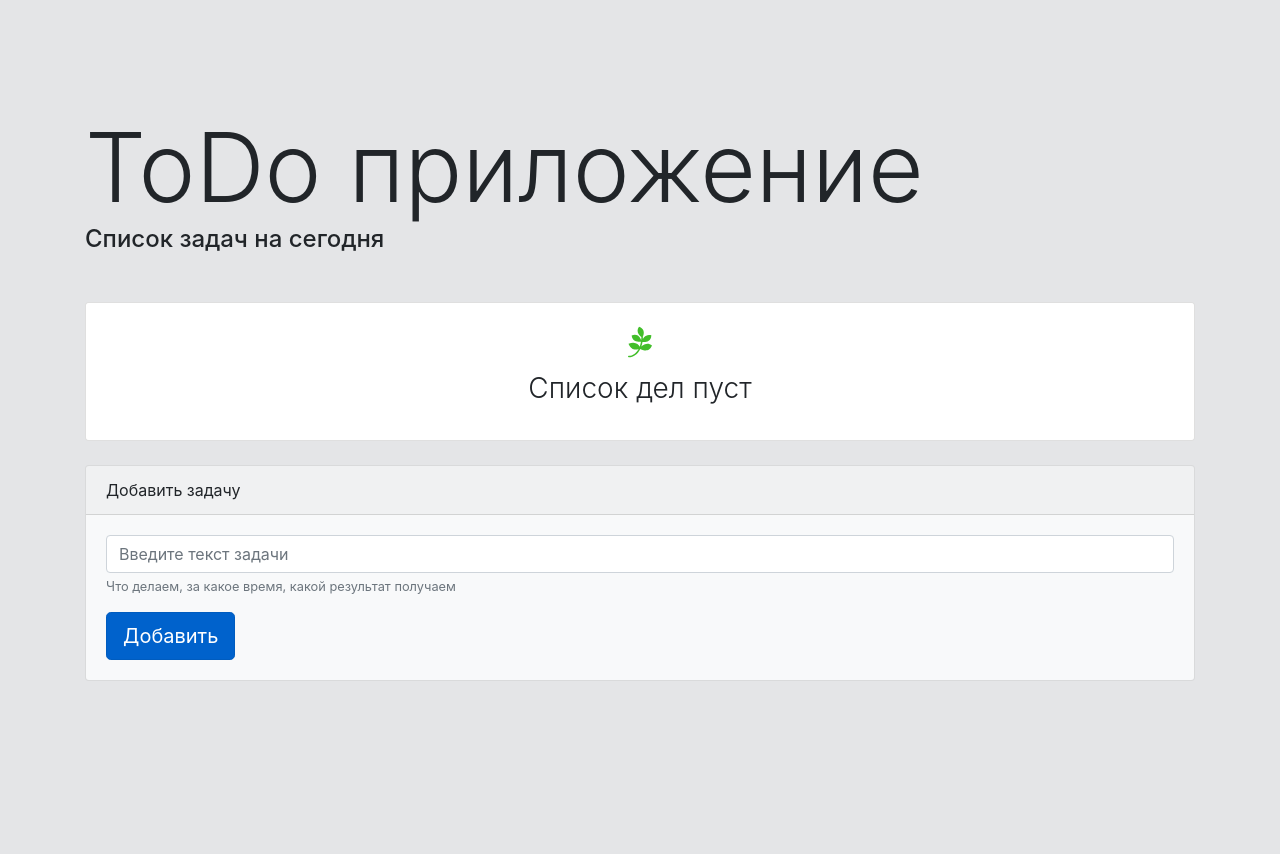
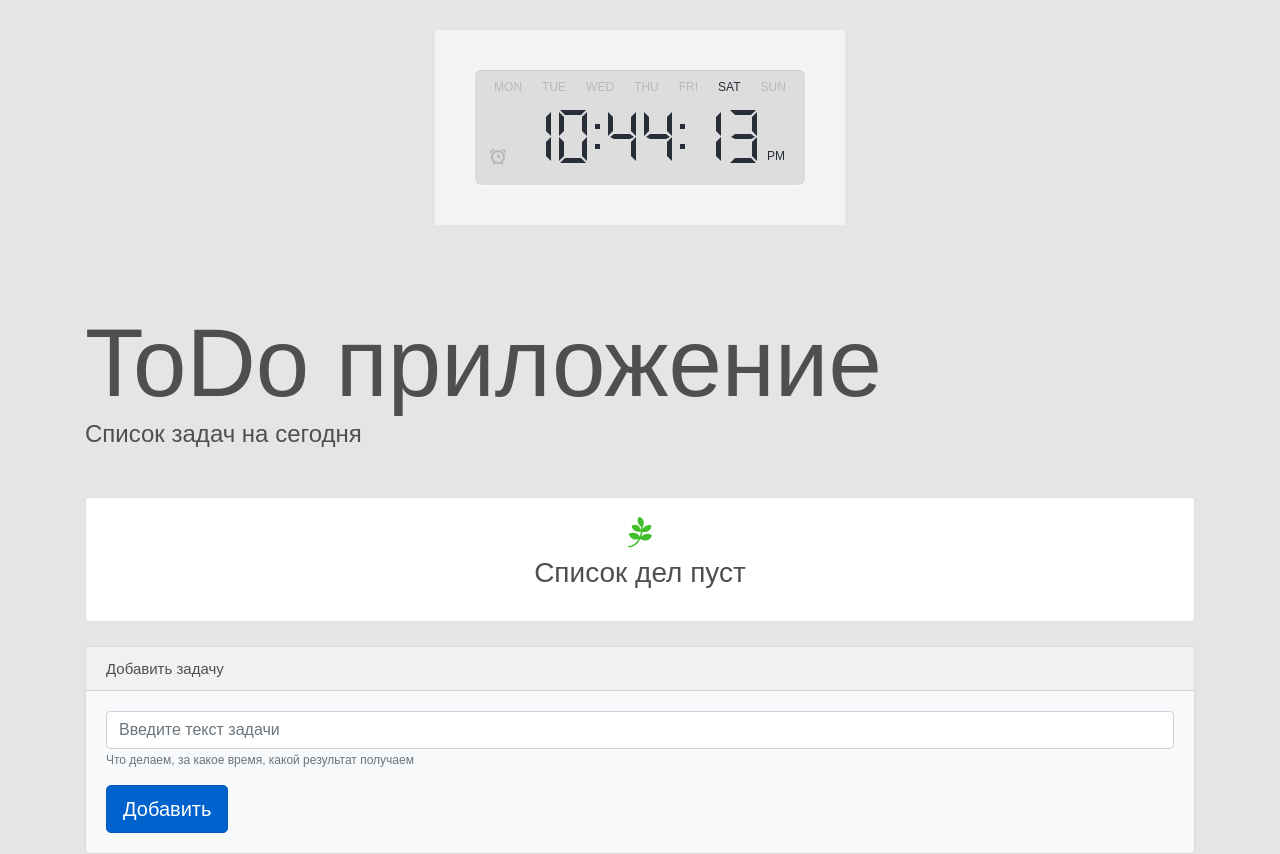
Before and after one commit to Vadim1983/todo, a website: page app/index.html in a window 1280 px wide. Both pictures are taken after a click on the element "Список дел пуст". Before the commit the page ends 800 px from the top, so only its background shows below. Drawn offline with nearby package versions, Linux system fonts and the light colour scheme.

Commit message:
release 1.1

```diff
--- /dev/null
+++ b/app/css/styles.css
@@ -0,0 +1,453 @@
+/*-------------------------
+	Simple reset
+--------------------------*/
+
+
+*{
+	margin:0;
+	padding:0;
+}
+
+
+/*-------------------------
+	General Styles
+--------------------------*/
+
+
+html{
+	background:url('../img/bg.jpg') #dbe4e6;
+}
+
+body{
+	font:15px/1.3 Arial, sans-serif;
+	color: #4f4f4f;
+}
+
+a, a:visited {
+	outline:none;
+	color:#389dc1;
+}
+
+a:hover{
+	text-decoration:none;
+}
+
+section, footer, header, aside{
+	display: block;
+}
+
+
+/*-------------------------
+	The clocks
+--------------------------*/
+
+
+#clock{
+	width:410px;
+	padding:40px;
+	margin:0 auto;
+	position:relative;
+}
+
+#clock:after{
+	content:'';
+	position:absolute;
+	width:400px;
+	height:20px;
+	border-radius:100%;
+	left:50%;
+	margin-left:-200px;
+	bottom:2px;
+	z-index:-1;
+}
+
+
+#clock .display{
+	text-align:center;
+	padding: 40px 15px 20px;
+	border-radius:6px;
+	position:relative;
+	height: 115px;
+}
+
+
+/*-------------------------
+	Light color theme
+--------------------------*/
+
+
+#clock.light{
+	background-color:#f3f3f3;
+	color:#272e38;
+}
+
+#clock.light:after{
+	box-shadow:0 4px 10px rgba(0,0,0,0.15);
+}
+
+#clock.light .digits div span{
+	background-color:#272e38;
+	border-color:#272e38;
+}
+
+#clock.light .digits div.dots:before,
+#clock.light .digits div.dots:after{
+	background-color:#272e38;
+}
+
+#clock.light .alarm{
+	background:url('../img/alarm_light.jpg');
+}
+
+#clock.light .display{
+	background-color:#dddddd;
+	box-shadow:0 1px 1px rgba(0,0,0,0.08) inset, 0 1px 1px #fafafa;
+}
+
+
+/*-------------------------
+	Dark color theme
+--------------------------*/
+
+
+#clock.dark{
+	background-color:#272e38;
+	color:#cacaca;
+}
+
+#clock.dark:after{
+	box-shadow:0 4px 10px rgba(0,0,0,0.3);
+}
+
+#clock.dark .digits div span{
+	background-color:#cacaca;
+	border-color:#cacaca;
+}
+
+#clock.dark .alarm{
+	background:url('../img/alarm_dark.jpg');
+}
+
+#clock.dark .display{
+	background-color:#0f1620;
+	box-shadow:0 1px 1px rgba(0,0,0,0.08) inset, 0 1px 1px #2d3642;
+}
+
+#clock.dark .digits div.dots:before,
+#clock.dark .digits div.dots:after{
+	background-color:#cacaca;
+}
+
+
+/*-------------------------
+	The Digits
+--------------------------*/
+
+
+#clock .digits div{
+	text-align:left;
+	position:relative;
+	width: 28px;
+	height:50px;
+	display:inline-block;
+	margin:0 4px;
+}
+
+#clock .digits div span{
+	opacity:0;
+	position:absolute;
+
+	-webkit-transition:0.25s;
+	-moz-transition:0.25s;
+	transition:0.25s;
+}
+
+#clock .digits div span:before,
+#clock .digits div span:after{
+	content:'';
+	position:absolute;
+	width:0;
+	height:0;
+	border:5px solid transparent;
+}
+
+#clock .digits .d1{			height:5px;width:16px;top:0;left:6px;}
+#clock .digits .d1:before{	border-width:0 5px 5px 0;border-right-color:inherit;left:-5px;}
+#clock .digits .d1:after{	border-width:0 0 5px 5px;border-left-color:inherit;right:-5px;}
+
+#clock .digits .d2{			height:5px;width:16px;top:24px;left:6px;}
+#clock .digits .d2:before{	border-width:3px 4px 2px;border-right-color:inherit;left:-8px;}
+#clock .digits .d2:after{	border-width:3px 4px 2px;border-left-color:inherit;right:-8px;}
+
+#clock .digits .d3{			height:5px;width:16px;top:48px;left:6px;}
+#clock .digits .d3:before{	border-width:5px 5px 0 0;border-right-color:inherit;left:-5px;}
+#clock .digits .d3:after{	border-width:5px 0 0 5px;border-left-color:inherit;right:-5px;}
+
+#clock .digits .d4{			width:5px;height:14px;top:7px;left:0;}
+#clock .digits .d4:before{	border-width:0 5px 5px 0;border-bottom-color:inherit;top:-5px;}
+#clock .digits .d4:after{	border-width:0 0 5px 5px;border-left-color:inherit;bottom:-5px;}
+
+#clock .digits .d5{			width:5px;height:14px;top:7px;right:0;}
+#clock .digits .d5:before{	border-width:0 0 5px 5px;border-bottom-color:inherit;top:-5px;}
+#clock .digits .d5:after{	border-width:5px 0 0 5px;border-top-color:inherit;bottom:-5px;}
+
+#clock .digits .d6{			width:5px;height:14px;top:32px;left:0;}
+#clock .digits .d6:before{	border-width:0 5px 5px 0;border-bottom-color:inherit;top:-5px;}
+#clock .digits .d6:after{	border-width:0 0 5px 5px;border-left-color:inherit;bottom:-5px;}
+
+#clock .digits .d7{			width:5px;height:14px;top:32px;right:0;}
+#clock .digits .d7:before{	border-width:0 0 5px 5px;border-bottom-color:inherit;top:-5px;}
+#clock .digits .d7:after{	border-width:5px 0 0 5px;border-top-color:inherit;bottom:-5px;}
+
+
+/* 1 */
+
+#clock .digits div.one .d5,
+#clock .digits div.one .d7{
+	opacity:1;
+}
+
+/* 2 */
+
+#clock .digits div.two .d1,
+#clock .digits div.two .d5,
+#clock .digits div.two .d2,
+#clock .digits div.two .d6,
+#clock .digits div.two .d3{
+	opacity:1;
+}
+
+/* 3 */
+
+#clock .digits div.three .d1,
+#clock .digits div.three .d5,
+#clock .digits div.three .d2,
+#clock .digits div.three .d7,
+#clock .digits div.three .d3{
+	opacity:1;
+}
+
+/* 4 */
+
+#clock .digits div.four .d5,
+#clock .digits div.four .d2,
+#clock .digits div.four .d4,
+#clock .digits div.four .d7{
+	opacity:1;
+}
+
+/* 5 */
+
+#clock .digits div.five .d1,
+#clock .digits div.five .d2,
+#clock .digits div.five .d4,
+#clock .digits div.five .d3,
+#clock .digits div.five .d7{
+	opacity:1;
+}
+
+/* 6 */
+
+#clock .digits div.six .d1,
+#clock .digits div.six .d2,
+#clock .digits div.six .d4,
+#clock .digits div.six .d3,
+#clock .digits div.six .d6,
+#clock .digits div.six .d7{
+	opacity:1;
+}
+
+
+/* 7 */
+
+#clock .digits div.seven .d1,
+#clock .digits div.seven .d5,
+#clock .digits div.seven .d7{
+	opacity:1;
+}
+
+/* 8 */
+
+#clock .digits div.eight .d1,
+#clock .digits div.eight .d2,
+#clock .digits div.eight .d3,
+#clock .digits div.eight .d4,
+#clock .digits div.eight .d5,
+#clock .digits div.eight .d6,
+#clock .digits div.eight .d7{
+	opacity:1;
+}
+
+/* 9 */
+
+#clock .digits div.nine .d1,
+#clock .digits div.nine .d2,
+#clock .digits div.nine .d3,
+#clock .digits div.nine .d4,
+#clock .digits div.nine .d5,
+#clock .digits div.nine .d7{
+	opacity:1;
+}
+
+/* 0 */
+
+#clock .digits div.zero .d1,
+#clock .digits div.zero .d3,
+#clock .digits div.zero .d4,
+#clock .digits div.zero .d5,
+#clock .digits div.zero .d6,
+#clock .digits div.zero .d7{
+	opacity:1;
+}
+
+
+/* The dots */
+
+#clock .digits div.dots{
+	width:5px;
+}
+
+#clock .digits div.dots:before,
+#clock .digits div.dots:after{
+	width:5px;
+	height:5px;
+	content:'';
+	position:absolute;
+	left:0;
+	top:14px;
+}
+
+#clock .digits div.dots:after{
+	top:34px;
+}
+
+
+/*-------------------------
+	The Alarm
+--------------------------*/
+
+
+#clock .alarm{
+	width:16px;
+	height:16px;
+	bottom:20px;
+	background:url('../img/alarm_light.jpg');
+	position:absolute;
+	opacity:0.2;
+}
+
+#clock .alarm.active{
+	opacity:1;
+}
+
+
+/*-------------------------
+	Weekdays
+--------------------------*/
+
+
+#clock .weekdays{
+	font-size:12px;
+	position:absolute;
+	width:100%;
+	top:10px;
+	left:0;
+	text-align:center;
+}
+
+
+#clock .weekdays span{
+	opacity:0.2;
+	padding:0 10px;
+}
+
+#clock .weekdays span.active{
+	opacity:1;
+}
+
+
+/*-------------------------
+		AM/PM
+--------------------------*/
+
+
+#clock .ampm{
+	position:absolute;
+	bottom:20px;
+	right:20px;
+	font-size:12px;
+}
+
+
+/*-------------------------
+		Button
+--------------------------*/
+
+
+.button-holder{
+	text-align:center;
+	padding-top: 20px;
+}
+
+a.button{
+	background-color:#f6a7b3;
+
+	background-image:-webkit-linear-gradient(top, #f6a7b3, #f0a3af);
+	background-image:-moz-linear-gradient(top, #f6a7b3, #f0a3af);
+	background-image:linear-gradient(top, #f6a7b3, #f0a3af);
+
+	border:1px solid #eb9ba7;
+	border-radius:2px;
+
+	box-shadow:0 2px 2px #ccc;
+
+	color:#fff;
+	text-decoration: none !important;
+	padding:15px 20px;
+	display:inline-block;
+	cursor:pointer;
+}
+
+a.button:hover{
+	opacity:0.9;
+}
+
+
+/*----------------------------
+	The Demo Footer
+-----------------------------*/
+
+
+footer{
+
+	width: 770px;
+	font: normal 16px Arial, Helvetica, sans-serif;
+	padding: 15px 35px;
+	position: fixed;
+	bottom: 0;
+	left: 50%;
+	margin-left: -420px;
+
+	background-color:#1f1f1f;
+
+	background-image:-webkit-linear-gradient(top, #1f1f1f, #101010);
+	background-image:-moz-linear-gradient(top, #1f1f1f, #101010);
+	background-image:linear-gradient(top, #1f1f1f, #101010);
+
+	border-radius:2px 2px 0 0;
+
+	box-shadow: 0 -1px 4px rgba(0,0,0,0.4);
+	z-index:1;
+}
+
+footer a.ec{
+	font-weight:normal;
+	font-size:16px !important;
+	text-decoration:none !important;
+	display:block;
+	margin-right: 300px;
+	text-overflow:ellipsis;
+	white-space: nowrap;
+	color:#bfbfbf !important;
+	z-index:1;
+}
--- a/app/index.html
+++ b/app/index.html
@@ -5,17 +5,28 @@
   <meta name="viewport" content="width=device-width, initial-scale=1, shrink-to-fit=no"/>
   <link rel="stylesheet" href="https://maxcdn.bootstrapcdn.com/bootstrap/4.0.0/css/bootstrap.min.css"
         integrity="sha384-Gn5384xqQ1aoWXA+058RXPxPg6fy4IWvTNh0E263XmFcJlSAwiGgFAW/dAiS6JXm" crossorigin="anonymous"/>
+  <link rel="stylesheet" href="css/styles.css"/>
   <link rel="stylesheet" href="css/main.css"/>
   <title>ToDo приложение</title>
 </head>
 <body>
 <div class="container">
+  <div id="clock" class="light">
+    <div class="display">
+      <div class="weekdays"></div>
+      <div class="ampm"></div>
+      <div class="alarm"></div>
+      <div class="digits"></div>
+    </div>
+    <!--<div class="button-holder">-->
+      <!--<a class="button">Другая тема</a>-->
+    <!--</div>-->
+  </div>
   <div class="notify-holder" id="notifyHolder"></div>
   <div class="display-1 mb2">ToDo приложение</div>
   <div class="h4 mb-5">Список задач на сегодня</div>
 
   <!-- TO DO list of tasks-->
-
   <div class="card mb-4">
     <ul class="list-group list-group-flush" id="listOfTasks">
       <li id="emptyList" class="list-group-item empty-list">
@@ -44,11 +55,12 @@
       </form>
     </div>
   </div>
-  <!-- TO DO form add tasks-->
+  <!-- TO DO form add tasks ended-->
 
 </div>
 
 <script src="https://cdnjs.cloudflare.com/ajax/libs/jquery/3.3.1/jquery.min.js"></script>
+<script src="http://cdnjs.cloudflare.com/ajax/libs/moment.js/2.0.0/moment.min.js"></script>
 <script src="https://cdnjs.cloudflare.com/ajax/libs/popper.js/1.12.9/umd/popper.min.js"
         integrity="sha384-ApNbgh9B+Y1QKtv3Rn7W3mgPxhU9K/ScQsAP7hUibX39j7fakFPskvXusvfa0b4Q"
         crossorigin="anonymous"></script>
@@ -58,6 +70,8 @@
 <script defer src="https://use.fontawesome.com/releases/v5.0.10/js/all.js"
         integrity="sha384-slN8GvtUJGnv6ca26v8EzVaR9DC58QEwsIk9q1QXdCU8Yu8ck/tL/5szYlBbqmS+"
         crossorigin="anonymous"></script>
+<script src="js/script.js"></script>
 <script src="js/main.js"></script>
+
 </body>
 </html>
--- /dev/null
+++ b/app/js/script.js
@@ -0,0 +1,107 @@
+$(function(){
+
+	// Cache some selectors
+
+	var clock = $('#clock'),
+		alarm = clock.find('.alarm'),
+		ampm = clock.find('.ampm');
+
+	// Map digits to their names (this will be an array)
+	var digit_to_name = 'zero one two three four five six seven eight nine'.split(' ');
+
+	// This object will hold the digit elements
+	var digits = {};
+
+	// Positions for the hours, minutes, and seconds
+	var positions = [
+		'h1', 'h2', ':', 'm1', 'm2', ':', 's1', 's2'
+	];
+
+	// Generate the digits with the needed markup,
+	// and add them to the clock
+
+	var digit_holder = clock.find('.digits');
+
+	$.each(positions, function(){
+
+		if(this == ':'){
+			digit_holder.append('<div class="dots">');
+		}
+		else{
+
+			var pos = $('<div>');
+
+			for(var i=1; i<8; i++){
+				pos.append('<span class="d' + i + '">');
+			}
+
+			// Set the digits as key:value pairs in the digits object
+			digits[this] = pos;
+
+			// Add the digit elements to the page
+			digit_holder.append(pos);
+		}
+
+	});
+
+	// Add the weekday names
+
+	var weekday_names = 'MON TUE WED THU FRI SAT SUN'.split(' '),
+		weekday_holder = clock.find('.weekdays');
+
+	$.each(weekday_names, function(){
+		weekday_holder.append('<span>' + this + '</span>');
+	});
+
+	var weekdays = clock.find('.weekdays span');
+
+
+	// Run a timer every second and update the clock
+
+	(function update_time(){
+
+		// Use moment.js to output the current time as a string
+		// hh is for the hours in 12-hour format,
+		// mm - minutes, ss-seconds (all with leading zeroes),
+		// d is for day of week and A is for AM/PM
+
+		var now = moment().format("hhmmssdA");
+
+		digits.h1.attr('class', digit_to_name[now[0]]);
+		digits.h2.attr('class', digit_to_name[now[1]]);
+		digits.m1.attr('class', digit_to_name[now[2]]);
+		digits.m2.attr('class', digit_to_name[now[3]]);
+		digits.s1.attr('class', digit_to_name[now[4]]);
+		digits.s2.attr('class', digit_to_name[now[5]]);
+
+		// The library returns Sunday as the first day of the week.
+		// Stupid, I know. Lets shift all the days one position down,
+		// and make Sunday last
+
+		var dow = now[6];
+		dow--;
+
+		// Sunday!
+		if(dow < 0){
+			// Make it last
+			dow = 6;
+		}
+
+		// Mark the active day of the week
+		weekdays.removeClass('active').eq(dow).addClass('active');
+
+		// Set the am/pm text:
+		ampm.text(now[7]+now[8]);
+
+		// Schedule this function to be run again in 1 sec
+		setTimeout(update_time, 1000);
+
+	})();
+
+	// Switch the theme
+
+	$('a.button').click(function(){
+		clock.toggleClass('light dark');
+	});
+
+});
--- a/app/less/base/_base.less
+++ b/app/less/base/_base.less
@@ -62,3 +62,12 @@ body {
   margin-bottom: 15px;
   font-weight: 300;
 }
+
+#clock .digits div.zero .d1,
+#clock .digits div.zero .d3,
+#clock .digits div.zero .d4,
+#clock .digits div.zero .d5,
+#clock .digits div.zero .d6,
+#clock .digits div.zero .d7 {
+  opacity:1;
+}
```
Also changed, not shown: app/js/main.js (+20 -3 lines), app/css/main.css, app/img/alarm_dark.jpg (added), app/img/alarm_light.jpg (added), app/img/bg.jpg (added). Lines whose indentation alone changed are shown as unchanged.
